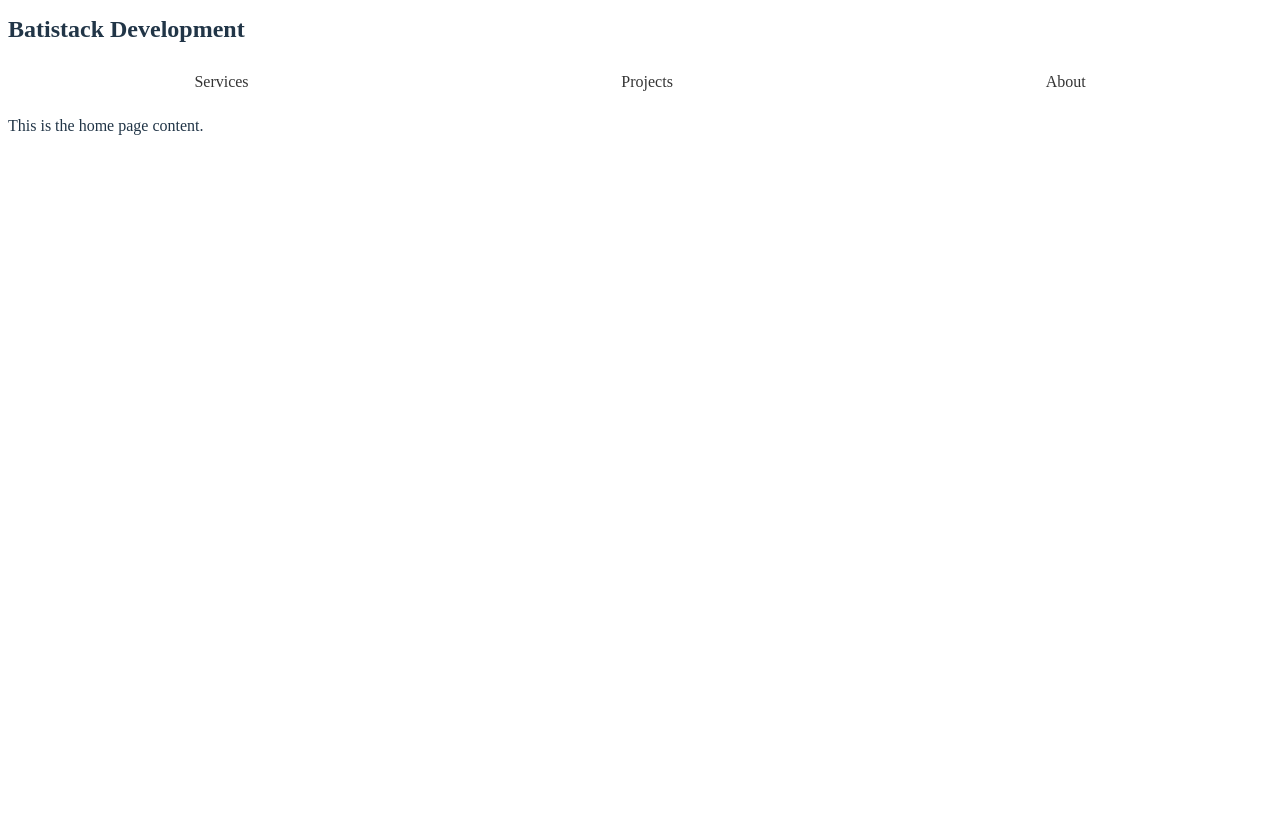
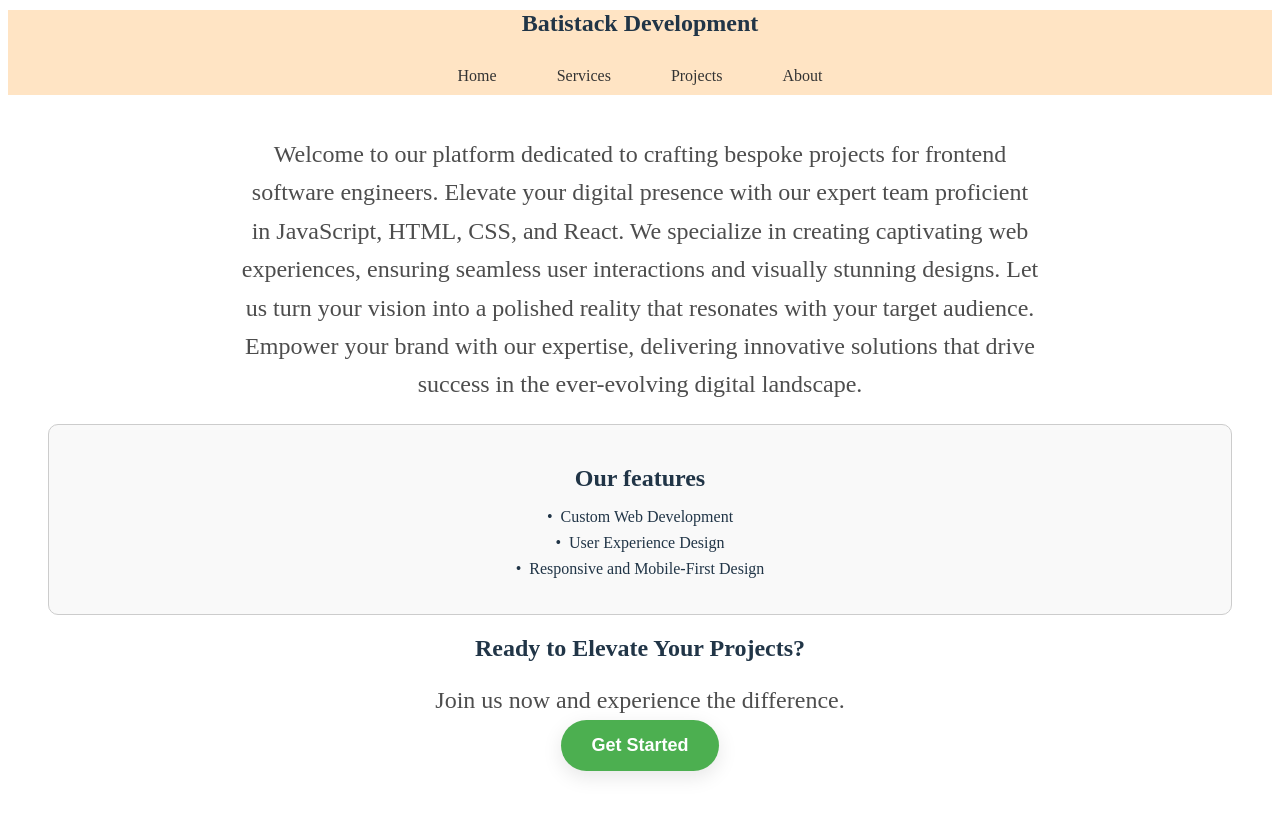
Before and after one commit to Batista0523/Batistack-Web, a React (Vite) app: page / in a window 1280 px wide. Shown: the top 816 px of the page. Built offline with nearby package versions, Linux system fonts and the light colour scheme.

Commit message:
added more details

```diff
--- a/src/components/About.jsx
+++ b/src/components/About.jsx
@@ -1,14 +1,21 @@
-import React from 'react';
-import { Link } from 'react-router-dom';
+import React from "react";
+import { Link } from "react-router-dom";
+import "./about.css";
 
 const About = () => {
   return (
-    <div>
+    <div className="about">
       <h3>About</h3>
       <p>This is the About page content.</p>
-      <Link to="/">Go back to Home</Link>
-      <Link to="/services">Go to Services</Link>
-      <Link to="/projects">Go to Projects</Link>
+      <div className="go-home">
+        <Link to="/">Home</Link>
+      </div>
+      <div className="go-service">
+        <Link to="/services">Services</Link>
+      </div>
+      <div className="go-project">
+        <Link to="/projects">Projects</Link>
+      </div>
     </div>
   );
 };
--- a/src/components/Home.jsx
+++ b/src/components/Home.jsx
@@ -1,10 +1,34 @@
 import React from 'react';
+import './home.css';
 
 const Home = () => {
   return (
-    <div>
+    <div className='home'>
 
-      <p>This is the home page content.</p>
+      <p>
+        Welcome to our platform dedicated to crafting bespoke projects for
+        frontend software engineers. Elevate your digital presence with our
+        expert team proficient in JavaScript, HTML, CSS, and React. We specialize
+        in creating captivating web experiences, ensuring seamless user
+        interactions and visually stunning designs. Let us turn your vision into
+        a polished reality that resonates with your target audience. Empower
+        your brand with our expertise, delivering innovative solutions that
+        drive success in the ever-evolving digital landscape.
+      </p>
+      <section className='features'>
+        <h2>Our features</h2>
+        <ul>
+        <li>Custom Web Development</li>
+          <li>User Experience Design</li>
+          <li>Responsive and Mobile-First Design</li>
+        </ul>
+
+      </section>
+      <section className='cta'>
+        <h2>Ready to Elevate Your Projects?</h2>
+        <p>Join us now and experience the difference.</p>
+        <button className='btn'>Get Started</button>
+      </section>
     </div>
   );
 };
--- a/src/components/NavBar.jsx
+++ b/src/components/NavBar.jsx
@@ -5,11 +5,11 @@ import "./navbar.css"
 
 const NavBar = () => {
   return (
-    <div>
+    <div className='together'>
       <h1 className="title_app">Batistack Development</h1>
       <nav className="nav-links">
+        <Link to="/">Home</Link>
         <Link to="/services">Services</Link>
-
         <Link to="/projects">Projects</Link>
         <Link to="/about">About</Link>
       </nav>
--- a/src/components/Projects.jsx
+++ b/src/components/Projects.jsx
@@ -9,7 +9,7 @@ const Projects = () => {
   return (
     <div className="portfolio">
       <h2 className="home-link">Our Projects</h2>
-      <Link to="/">Go back to Home</Link>
+      <Link to="/">Home</Link>
       <div className="project-list">
         {projects.map((project, index) => (
           <div className="project" key={index}>
--- a/src/components/Services.jsx
+++ b/src/components/Services.jsx
@@ -10,7 +10,7 @@ const Services = () => {
     <div className="services">
       <h2>Our Services</h2>
       <div className="services-link">
-        <Link to="/">Go back to Home</Link>
+        <Link to="/">Home</Link>
       </div>
       <div className="services-list">
         {aboutServices.map((service, index) => (
--- /dev/null
+++ b/src/components/about.css
@@ -0,0 +1,53 @@
+/* Common styles for all devices */
+.about {
+    text-align: center;
+    padding: 20px;
+  }
+
+  .about h3 {
+    font-size: 24px;
+    font-weight: bold;
+    margin-bottom: 20px;
+  }
+
+  .about p {
+    font-size: 16px;
+  }
+
+  .nav-links {
+    display: flex;
+    flex-direction: column;
+    align-items: center;
+    margin-top: 20px;
+  }
+
+  .nav-links a {
+    text-decoration: none;
+    color: #333;
+    padding: 10px 20px;
+    border-radius: 5px;
+    margin-bottom: 10px;
+  }
+
+  .nav-links a:hover {
+    background-color: #f0f0f0;
+    color: #000;
+  }
+
+  .home p {
+    font-size: 18px;
+    line-height: 1.6;
+    color: #333;
+}
+
+  @media (min-width: 768px) {
+    .nav-links {
+      flex-direction: row;
+      justify-content: center;
+    }
+
+    .nav-links a {
+      margin: 0 10px;
+      margin-bottom: 0;
+    }
+  }
--- /dev/null
+++ b/src/components/home.css
@@ -0,0 +1,92 @@
+.home {
+    padding: 20px;
+    text-align: center;
+}
+
+.home p {
+    font-size: 18px;
+    line-height: 1.6;
+    color: #4d4d4d;
+}
+
+.home-image {
+    width: 100%;
+    height: auto;
+}
+
+.features {
+    margin-top: 20px;
+    padding: 20px;
+    border: 1px solid #ccc;
+    border-radius: 10px;
+    background-color: #f9f9f9;
+}
+
+.features h2 {
+    font-size: 24px;
+    font-weight: bold;
+    margin-bottom: 10px;
+}
+
+.features ul {
+    list-style: none;
+    padding: 0;
+}
+
+.features li {
+    margin-bottom: 8px;
+}
+
+.features li::before {
+    content: '•';
+    margin-right: 8px;
+}
+
+
+.btn {
+
+    display: inline-block;
+    padding: 15px 30px;
+    font-size: 18px;
+    font-weight: bold;
+    text-align: center;
+    text-decoration: none;
+    border: none;
+    border-radius: 50px;
+    color: #fff;
+    background-color: #4CAF50;
+    box-shadow: 0 6px 20px rgba(0, 0, 0, 0.1);
+    cursor: pointer;
+    transition: background-color 0.3s ease;
+}
+
+.luxury-button:hover {
+    background-color: #45a049;
+}
+
+
+.home p {
+    margin: 0 auto;
+    max-width: 800px;
+    font-family: 'Georgia', serif;
+    font-weight: 400;
+    font-family: cursive;
+}
+
+
+@media (min-width: 768px) {
+    .home p {
+        font-size: 22px;
+    }
+}
+
+
+@media (min-width: 1024px) {
+    .home {
+        padding: 40px;
+    }
+
+    .home p {
+        font-size: 24px;
+    }
+}
--- a/src/components/navbar.css
+++ b/src/components/navbar.css
@@ -2,8 +2,14 @@
     font-size: 24px;
     font-weight: bold;
     margin-bottom: 20px;
+    text-align: center;
+    margin: 10px;
+
   }
 
+  .together {
+    background-color: bisque;
+  }
   .nav-links {
     display: flex;
     justify-content: space-around;
@@ -20,3 +26,14 @@
     background-color: #f0f0f0;
     color: #000;
   }
+  @media (min-width: 768px) and (max-width: 1023px) {
+    .nav-links {
+      justify-content: flex-start;
+    }
+  }
+
+  @media (min-width: 1024px) {
+    .nav-links {
+      justify-content: space-around;
+    }
+  }
```
Also changed, not shown: src/App.jsx (+7 -9 lines), public/IMG_6125.jpg (added), public/file:/Users/elisaulbatista/Downloads/IMG_6125.jpg (deleted).
